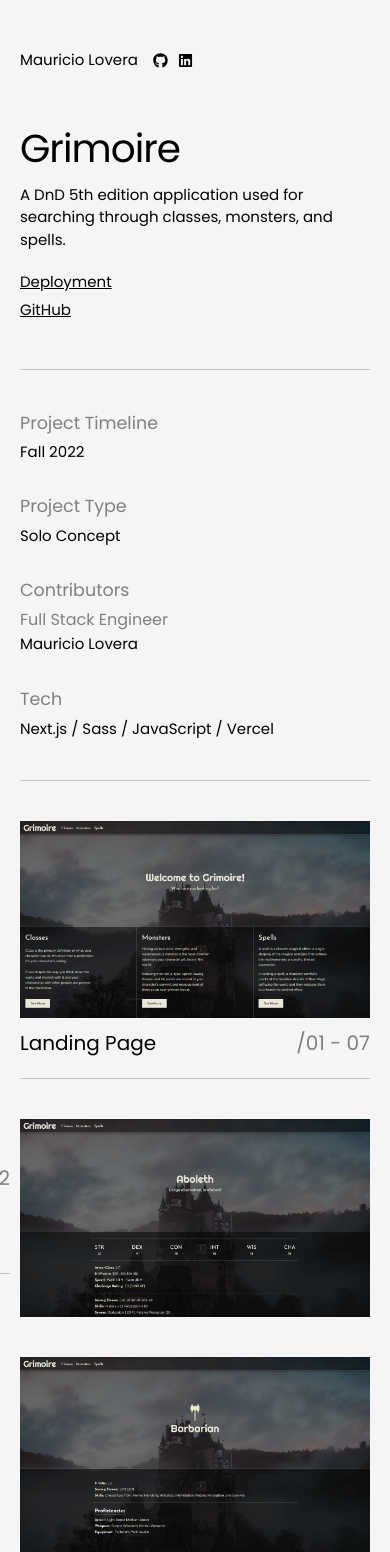
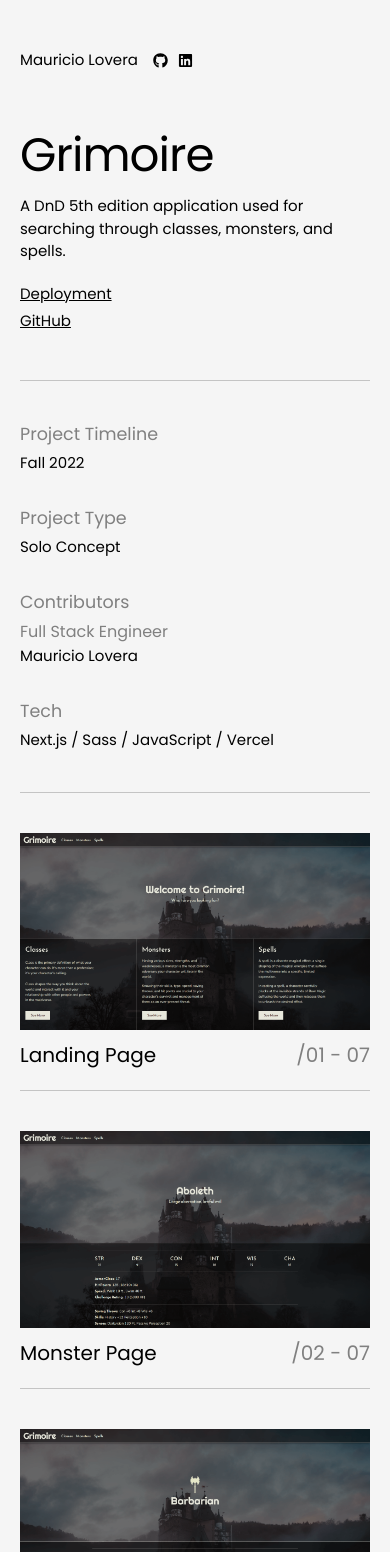
Before and after one commit to mauLovera/Portfolio, a Next.js app: page /projects/grimoire in a window 390 px wide. Shown: the top 1552 px of the page. Built offline with nearby package versions, Linux system fonts and the light colour scheme; a web font is replaced by a local one.

Commit message:
fix: update responsive value for mobile gallery

```diff
--- a/components/common/PageBanner/SectionHeader/SectionHeader.tsx
+++ b/components/common/PageBanner/SectionHeader/SectionHeader.tsx
@@ -13,7 +13,7 @@ export default function SectionHeader({ title }: Props) {
   return (
     <motion.h1
       className={styles.container}
-      id={title.length > 7 ? styles.large : ''}
+      id={title.length > 10 ? styles.large : ''}
       variants={timeline}
       animate="animate"
       initial="initial"
--- a/components/pages/projects/Gallery/Gallery.module.scss
+++ b/components/pages/projects/Gallery/Gallery.module.scss
@@ -87,6 +87,9 @@
           }
         }
       }
+      &:nth-child(even) {
+        flex-direction: column;
+      }
     }
   }
 }
```
